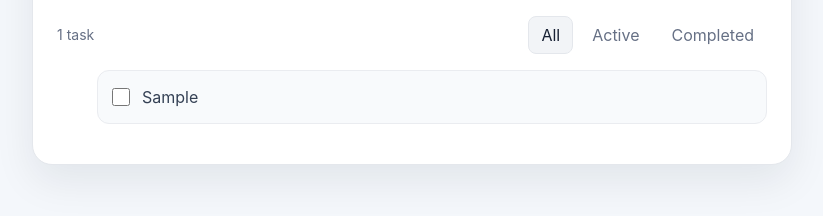
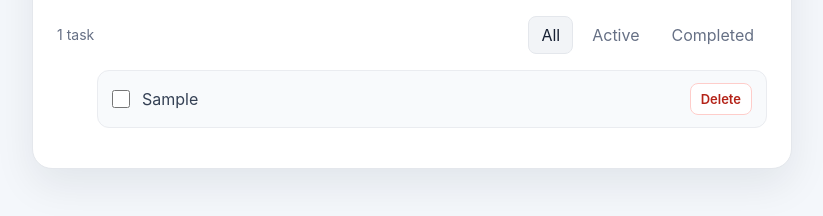
Before and after one commit to pathumbandara0111/todo-devops-assignment, a website built with Vite: page index.html in a window 1280 px wide. Both pictures are taken after typing "Sample" into the empty fields and a click on the button "Add Task". Shown: the part 290-506 px from the top of the page, 228-1051 px from the left. Built offline with nearby package versions, Linux system fonts and the light colour scheme.

Commit message:
feat: add task deletion functionality

```diff
--- a/src/main.js
+++ b/src/main.js
@@ -68,6 +68,15 @@ function renderTodos() {
       />
       <span>${todo.title}</span>
     </label>
+
+    <button
+      class="delete-btn"
+      type="button"
+      data-id="${todo.id}"
+      aria-label="Delete ${todo.title}"
+    >
+      Delete
+    </button>
   `
 
     todoList.appendChild(item)
@@ -89,6 +98,18 @@ todoList.addEventListener('change', (event) => {
       ? { ...todo, completed: event.target.checked }
       : todo
   )
+
+  renderTodos()
+})
+
+todoList.addEventListener('click', (event) => {
+  if (!event.target.classList.contains('delete-btn')) {
+    return
+  }
+
+  const todoId = Number(event.target.dataset.id)
+
+  todos = todos.filter((todo) => todo.id !== todoId)
 
   renderTodos()
 })
--- a/src/style.css
+++ b/src/style.css
@@ -177,6 +177,21 @@ h1 {
   text-decoration: line-through;
 }
 
+.delete-btn {
+  flex: 0 0 auto;
+  padding: 7px 10px;
+  color: #b42318;
+  background: #fff;
+  border: 1px solid #fecdca;
+  border-radius: 8px;
+  font-size: 13px;
+  font-weight: 600;
+}
+
+.delete-btn:hover {
+  background: #fef3f2;
+}
+
 .empty-state {
   padding: 48px 20px;
   text-align: center;
```
Lines whose indentation alone changed are shown as unchanged.
